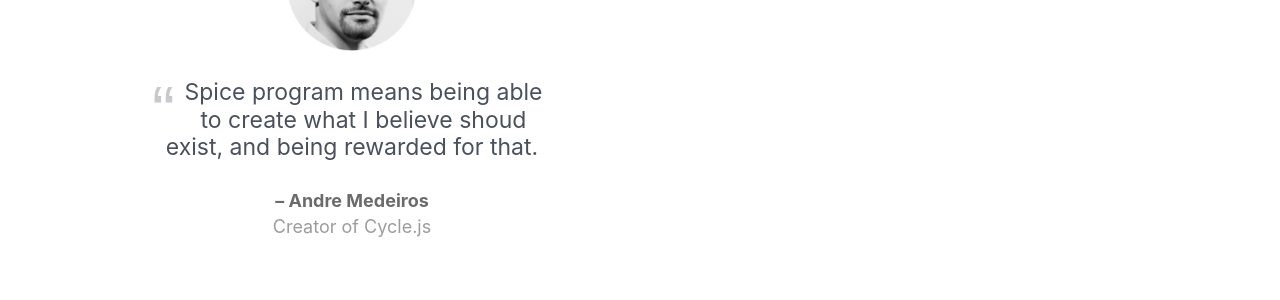
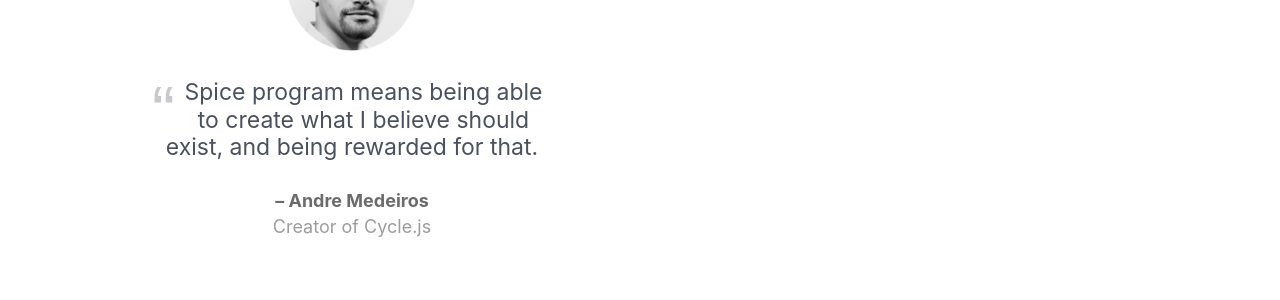
Before and after one commit to futurice/spiceprogram, a Jekyll site: the page built from index.html, in a window 1280 px wide and 900 px high, scrolled down 8048 px. Shown: the part 182-482 px from the top of the window. Built offline with Jekyll 4.4.1, drawn with Linux system fonts in a browser that asks for light colours; nearby versions of some CDN libraries.

Commit message:
Fix typo, fixes #125

```diff
--- a/index.html
+++ b/index.html
@@ -307,7 +307,7 @@ custom_js:
     </div>
     <div class="quote">
       <img src="{{ site.baseurl }}/assets/img/andre-M.png" alt="">
-      <blockquote><span>“</span>Spice program means being able to create what I believe shoud exist, and being rewarded for that.</blockquote>
+      <blockquote><span>“</span>Spice program means being able to create what I believe should exist, and being rewarded for that.</blockquote>
       <div class="name">– Andre Medeiros</div>
       <div class="role">Creator of Cycle.js</div>
     </div>
```
